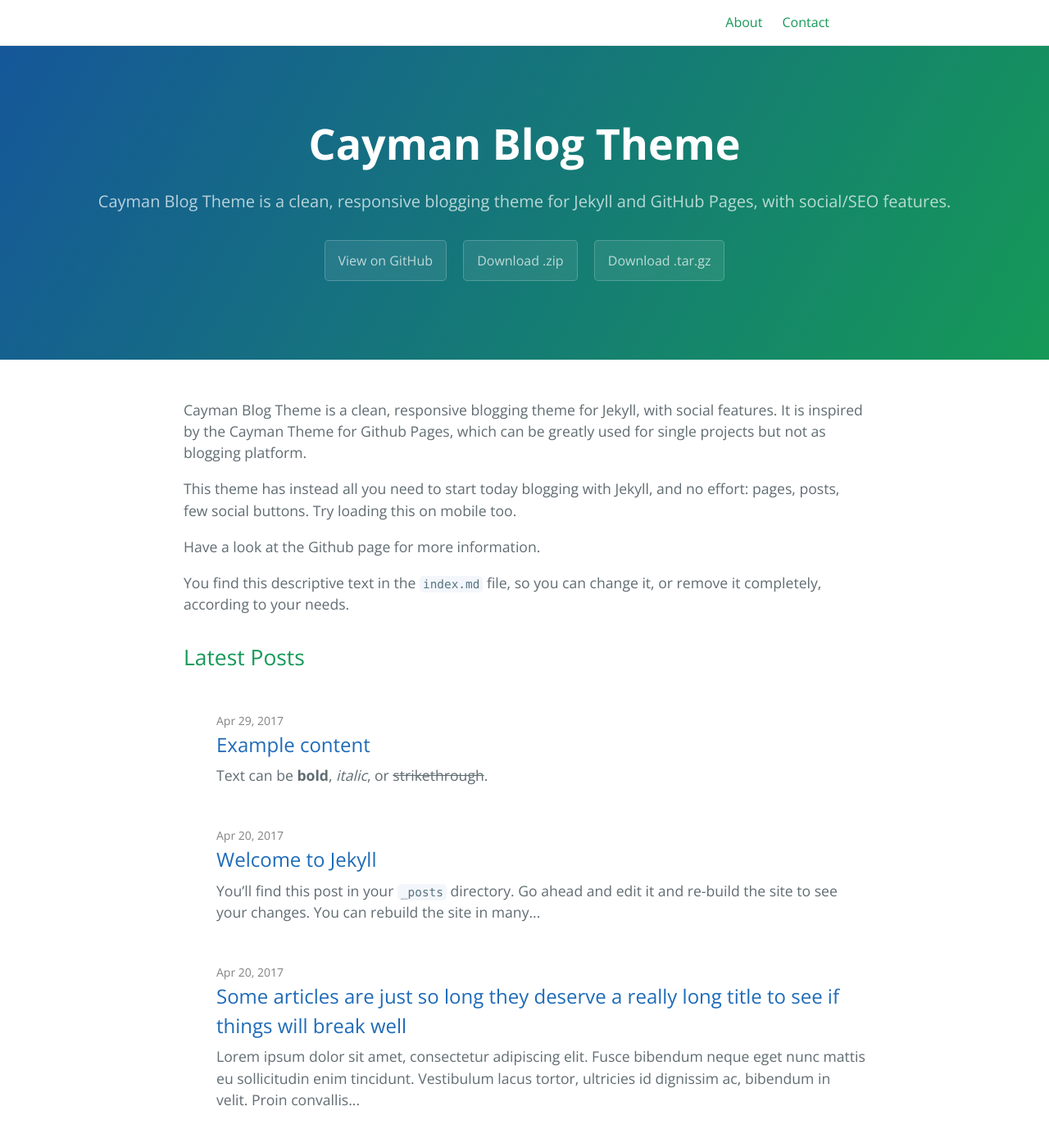
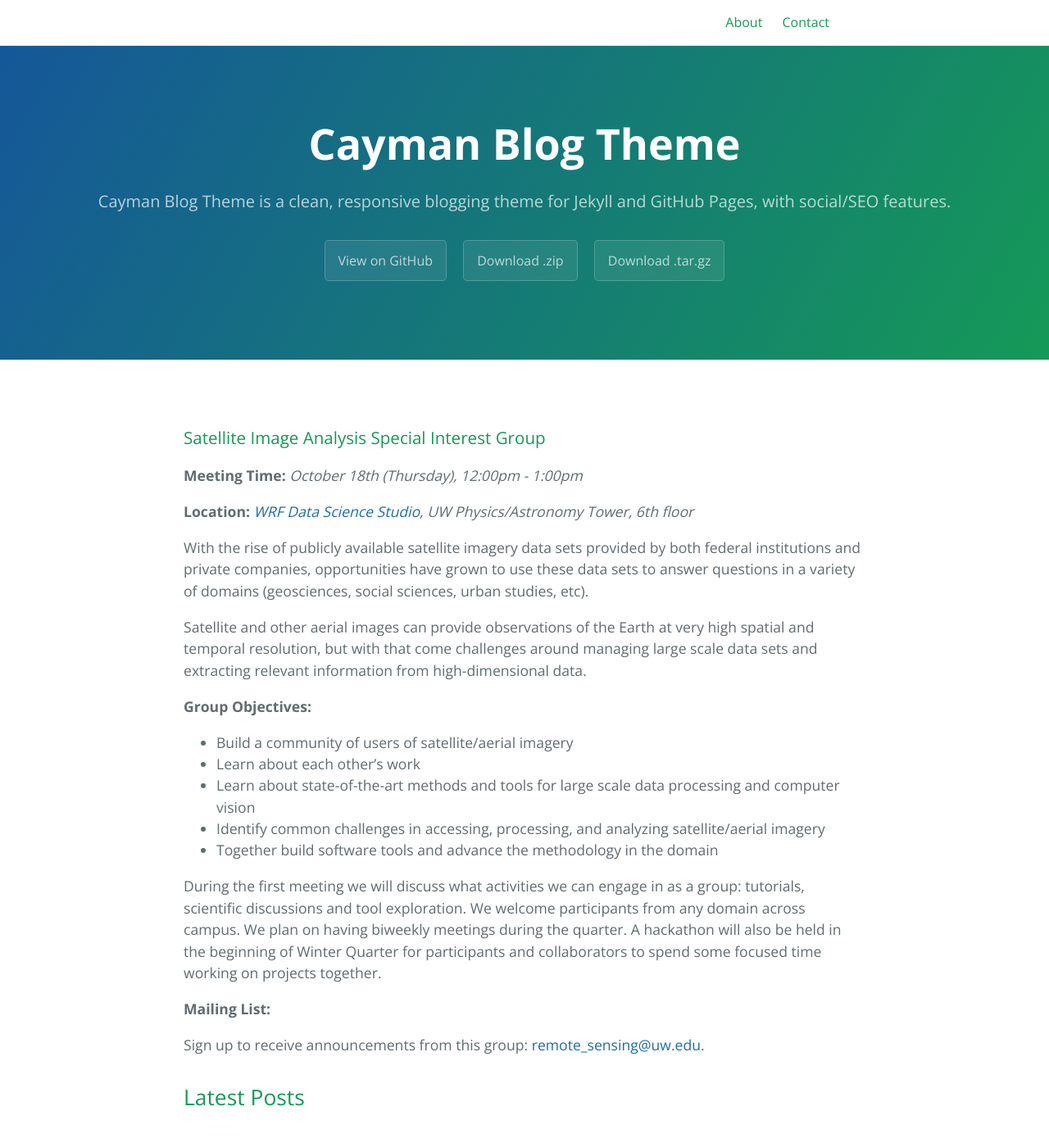
Before and after one commit to uwescience/sat-image-analysis, a Jekyll site: the page built from index.md, in a window 1280 px wide and 1400 px high. Shown: the top 1389 px of the window at 82% size. Built offline with Jekyll 4.4.1, drawn with Linux system fonts in a browser that asks for light colours; our own code applies the rules of GitHub Pages for plain Markdown files.

Commit message:
getting back my index file

```diff
--- a/index.md
+++ b/index.md
@@ -1,17 +1,27 @@
----
-#
-# Here you can change the text shown in the Home page before the Latest Posts section.
-#
-# Edit cayman-blog's home layout in _layouts instead if you wanna make some changes
-# See: https://jekyllrb.com/docs/themes/#overriding-theme-defaults
-#
-layout: home
----
+<link href="assets/css/style.scss" rel="stylesheet">
 
-Cayman Blog Theme is a clean, responsive blogging theme for Jekyll, with social features. It is inspired by the Cayman Theme for Github Pages, which can be greatly used for single projects but not as blogging platform.
+### Satellite Image Analysis Special Interest Group
 
-This theme has instead all you need to start today blogging with Jekyll, and no effort: pages, posts, few social buttons. Try loading this on mobile too.
+**Meeting Time:**  *October 18th (Thursday), 12:00pm - 1:00pm*
 
-Have a look at the Github page for more information.
+**Location:** *[WRF Data Science Studio](https://www.google.com/maps/place/eScience+Institute/@47.6536832,-122.3135565,16z/data=!4m5!3m4!1s0x549014f277b0f15d:0x7c2434f079426d8c!8m2!3d47.6533665!4d-122.3117848), UW Physics/Astronomy Tower, 6th floor*
 
-You find this descriptive text in the `index.md` file, so you can change it, or remove it completely, according to your needs.
+
+With the rise of publicly available satellite imagery data sets provided by both federal institutions and private companies, opportunities have grown to use these data sets to answer questions in a variety of domains (geosciences, social sciences, urban studies, etc).
+
+Satellite and other aerial images can provide observations of the Earth at very high spatial and temporal resolution, but with that come challenges around managing large scale data sets and extracting relevant information from high-dimensional data.
+
+**Group Objectives:**
+
+* Build a community of users of satellite/aerial imagery
+* Learn about each other’s work
+* Learn about state-of-the-art methods and tools for large scale data processing and computer vision
+* Identify common challenges in accessing, processing, and analyzing satellite/aerial imagery
+* Together build software tools and advance the methodology in the domain
+
+
+During the first meeting we will discuss what activities we can engage in as a group: tutorials, scientific discussions and tool exploration. We welcome participants from any domain across campus. We plan on having biweekly meetings during the quarter. A hackathon will also be held in the beginning of Winter Quarter for participants and collaborators to spend some focused time working on projects together.
+
+**Mailing List:**
+
+Sign up to receive announcements from this group: [remote_sensing@uw.edu](http://mailman11.u.washington.edu/mailman/listinfo/remote_sensing).
```
